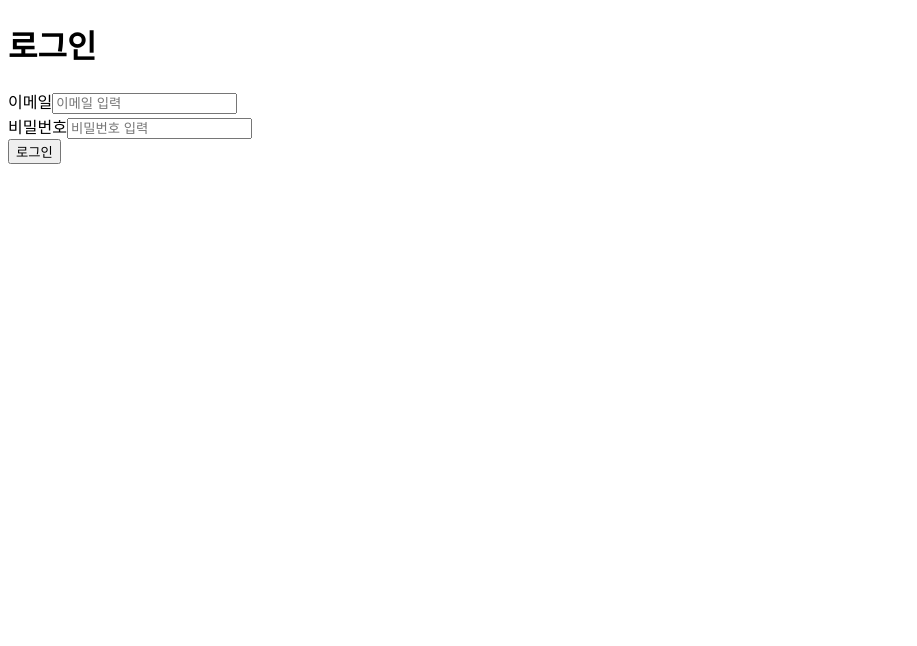
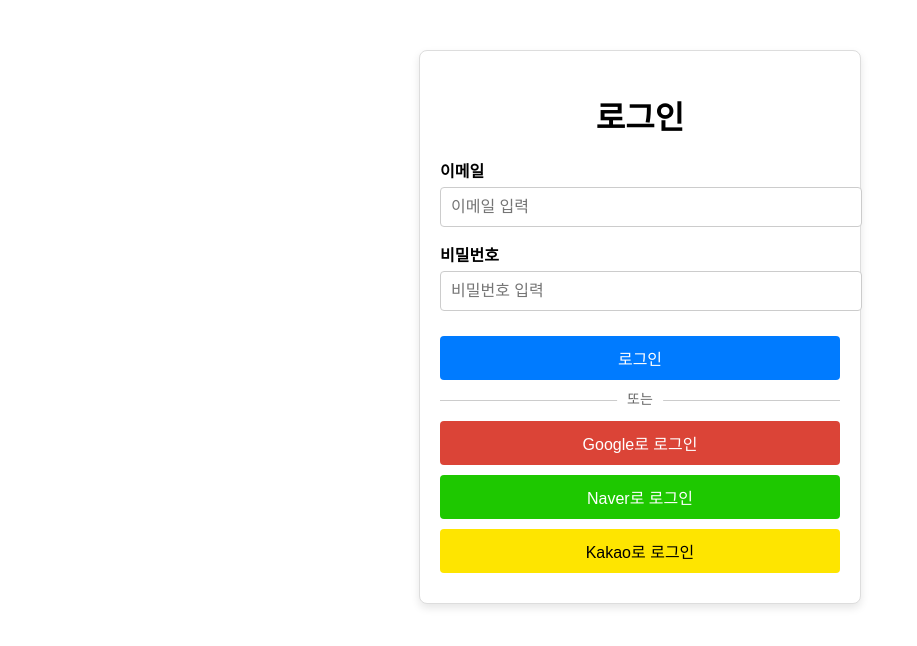
Before and after one commit to itdat-namewallet/Front, a React (Create React App) app: page /login in a window 1280 px wide. Shown: the top 646 px of the page, without its empty margins (0-917 px from the left). Built offline with nearby package versions, Linux system fonts and the light colour scheme.

Commit message:
social login

```diff
--- a/package.json
+++ b/package.json
@@ -12,7 +12,7 @@
     "react-scripts": "5.0.1"
   },
   "scripts": {
-    "start": "react-scripts start",
+    "start": "set HTTPS=false&&react-scripts start",
     "build": "react-scripts build",
     "test": "react-scripts test",
     "eject": "react-scripts eject"
--- a/src/App.js
+++ b/src/App.js
@@ -13,6 +13,7 @@
                 <Route path="/register" element={<RegisterPage />} />
                 <Route path="/login" element={<LoginPage />} />
                 <Route path="/callback" element={<OAuthCallback />} />
+                <Route path="/oauth2/:provider" element={<HomePage />} />
             </Routes>
         </Router>
     );
--- a/src/assets/css/auth/login.css
+++ b/src/assets/css/auth/login.css
@@ -0,0 +1,114 @@
+.login-page {
+    max-width: 400px;
+    margin: 50px auto;
+    padding: 20px;
+    border: 1px solid #ddd;
+    border-radius: 8px;
+    box-shadow: 0 4px 8px rgba(0, 0, 0, 0.1);
+    background-color: #fff;
+}
+
+.login-page h1 {
+    text-align: center;
+    margin-bottom: 20px;
+}
+
+.form-group {
+    margin-bottom: 15px;
+}
+
+.form-group label {
+    display: block;
+    margin-bottom: 5px;
+    font-weight: bold;
+}
+
+.form-group input {
+    width: 100%;
+    padding: 10px;
+    border: 1px solid #ccc;
+    border-radius: 4px;
+    font-size: 16px;
+}
+
+.login-button {
+    width: 100%;
+    padding: 10px;
+    font-size: 16px;
+    background-color: #007BFF;
+    color: #fff;
+    border: none;
+    border-radius: 4px;
+    cursor: pointer;
+    margin-top: 10px;
+}
+
+.login-button:hover {
+    background-color: #0056b3;
+}
+
+/* 구분선 */
+.separator {
+    text-align: center;
+    margin: 20px 0;
+    position: relative;
+}
+
+.separator hr {
+    border: none;
+    border-top: 1px solid #ccc;
+    margin: 0;
+}
+
+.separator .or-text {
+    position: absolute;
+    top: -12px;
+    left: 50%;
+    transform: translateX(-50%);
+    background-color: #fff;
+    padding: 0 10px;
+    font-size: 14px;
+    color: #666;
+}
+
+/* 소셜 로그인 버튼 스타일 */
+.social-buttons {
+    text-align: center;
+}
+
+.social-button {
+    width: 100%;
+    padding: 10px;
+    font-size: 16px;
+    border: none;
+    border-radius: 4px;
+    cursor: pointer;
+    margin-bottom: 10px;
+}
+
+.social-button.google {
+    background-color: #DB4437;
+    color: #fff;
+}
+
+.social-button.google:hover {
+    background-color: #b63528;
+}
+
+.social-button.naver {
+    background-color: #1EC800;
+    color: #fff;
+}
+
+.social-button.naver:hover {
+    background-color: #17a800;
+}
+
+.social-button.kakao {
+    background-color: #FEE500;
+    color: #000;
+}
+
+.social-button.kakao:hover {
+    background-color: #dbc400;
+}
--- a/src/pages/auth/LoginPage.js
+++ b/src/pages/auth/LoginPage.js
@@ -1,11 +1,14 @@
 import React, { useState } from "react";
+import { useNavigate } from "react-router-dom";
 import axios from "axios";
+import "../../assets/css/auth/login.css";
 
 const BASE_URL = process.env.REACT_APP_API_BASE_URL;
 
 export default function LoginPage() {
     const [email, setEmail] = useState("");
     const [password, setPassword] = useState("");
+    const navigate = useNavigate();
 
     const handleLogin = async () => {
         console.log("로그인 시도: 이메일 =", email, "비밀번호 =", password);
@@ -13,10 +16,16 @@
             const response = await axios.post(`${BASE_URL}/api/auth/login`, { email, password });
             const { token } = response.data;
             localStorage.setItem("token", token);
-            alert("로그인 성공!");
+            navigate("/");
         } catch (error) {
             alert(error.response?.data?.message || "로그인 실패");
         }
+    };
+
+    const handleSocialLogin = (provider) => {
+        const redirectUri = `${window.location.origin}/oauth2/${provider}`;
+        console.log("소셜 로그인 리다이렉트 URI:", redirectUri);
+        window.location.href = redirectUri;
     };
 
 
@@ -41,7 +50,28 @@
                     placeholder="비밀번호 입력"
                 />
             </div>
-            <button onClick={handleLogin}>로그인</button>
+            <button className="login-button" onClick={handleLogin}>
+                로그인
+            </button>
+
+            {/* 구분선 */}
+            <div className="separator">
+                <hr />
+                <span className="or-text">또는</span>
+            </div>
+
+            {/* 소셜 로그인 버튼 */}
+            <div className="social-buttons">
+                <button className="social-button google" onClick={() => handleSocialLogin("google")}>
+                    Google로 로그인
+                </button>
+                <button className="social-button naver" onClick={() => handleSocialLogin("naver")}>
+                    Naver로 로그인
+                </button>
+                <button className="social-button kakao" onClick={() => handleSocialLogin("kakao")}>
+                    Kakao로 로그인
+                </button>
+            </div>
         </div>
     );
 }
--- a/src/pages/auth/RegisterPage.js
+++ b/src/pages/auth/RegisterPage.js
@@ -1,4 +1,5 @@
 import React, { useState } from "react";
+import { useNavigate } from "react-router-dom";
 import axios from "axios";
 import "../../assets/css/auth/registerPage.css";
 import EmailVerification from "./EmailVerification";
@@ -34,6 +35,7 @@
         companyPhone: "",
     });
 
+    const navigate = useNavigate();
     const [errors, setErrors] = useState({});
     // const [isVerified, setIsVerified] = useState(false);     이메일 인증 관련 로직
 
@@ -84,10 +86,14 @@
         try {
             const response = await axios.get(`${BASE_URL}/api/auth/check-availability`, {
                 params: { type, value },
+                headers: {
+                    "Content-Type": "application/json",
+                },
             });
             return response.data.available;
         } catch (error) {
             console.error("중복검사 API 호출 오류:", error);
+            console.log(`${BASE_URL}`);
             return false;
         }
     };
@@ -163,7 +169,7 @@
             withCredentials: true,
         });
         alert("회원가입 성공!");
-        navigator("/login");
+        navigate("/login");
     } catch (error) {
         alert("회원가입 실패!");
         console.error(error.response?.data?.message || error.message);
```
Also changed, not shown: 1 other file (tests, documents, lock files or other folders).
